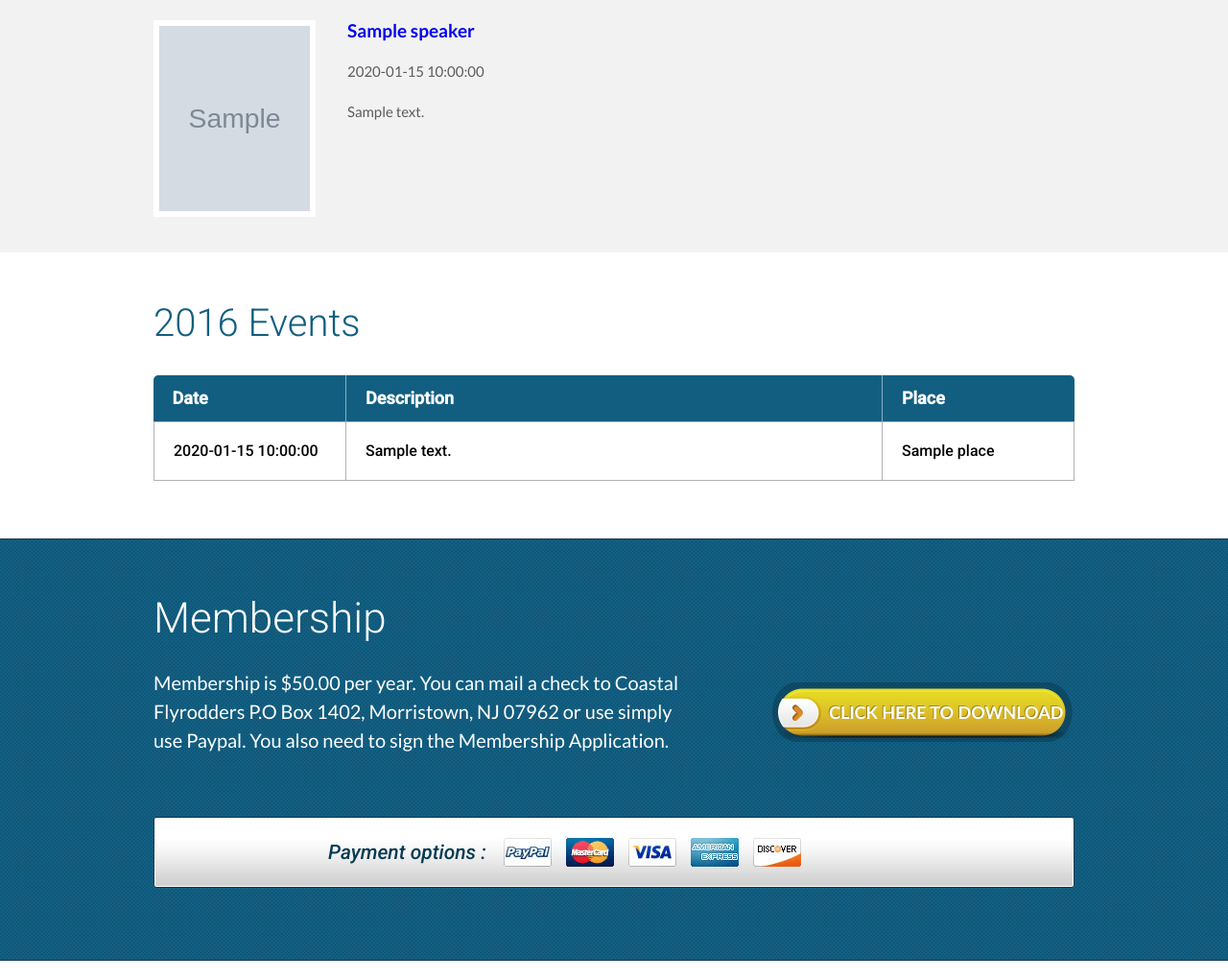
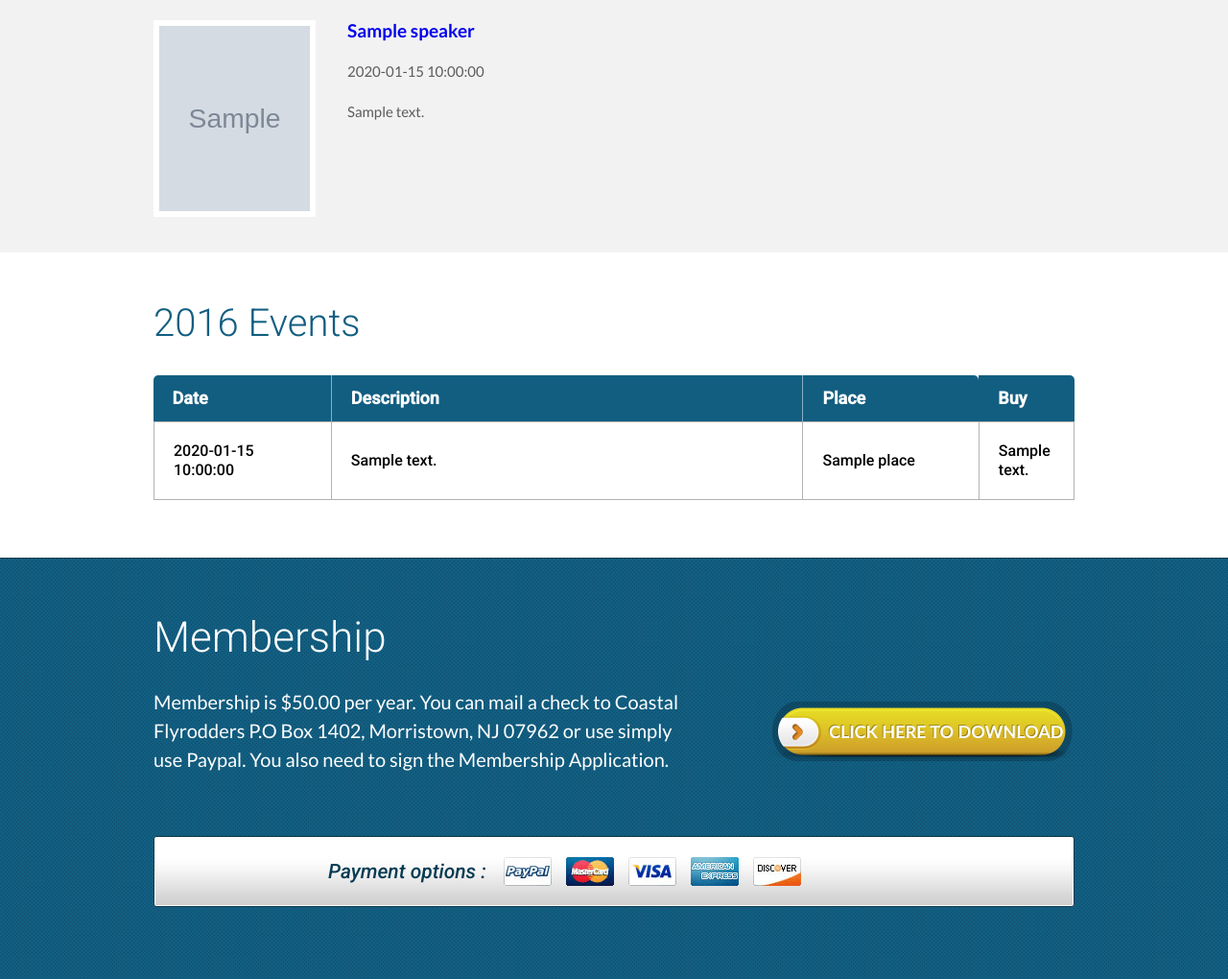
Before and after one commit to CrabbyPete/coastalflyrodders, a Flask app: template templates/main.html in a window 1280 px wide. Shown: the part 740-1760 px from the top of the page at 96% size. Run offline with Flask 2, Linux system fonts and the light colour scheme; the template is opened without the code that fills it: most values are stand-ins (such as "Sample title", 1, 10 or a date in 2020); grey boxes marked "Sample" are stand-in pictures; some libraries are stand-ins or nearby versions.

```diff
--- a/main.py
+++ b/main.py
@@ -42,7 +42,8 @@ def index():
         day = datetime.strptime(row[0],"%m/%d/%Y")
         event_details.append( { 'date'    :day.strftime( "%a %B %d, %Y" ),
                                 'describe':row[1],
-                                'place'   :row[2]
+                                'place'   :row[2],
+                                'notes'   :row[3]
                               } )
 
     context = {'speakers':speaker_details, 'events':event_details}
--- a/templates/main.html
+++ b/templates/main.html
@@ -71,13 +71,15 @@
               	<th width="200" align="left" valign="middle" class="first">Date</th>
               	<th width="560" align="left" valign="middle" class="middle">Description</th>
               	<th width="200" align="left" valign="middle" class="last">Place</th>
+              	<th width="100" align="left" valign="middle" class="last">Buy</th>
             </tr>
             {% for event in events %}
             <tr>
             	<td align="left" valign="middle">{{event.date}}</td></td>
                 <td align="left" valign="middle">{{event.describe}}</td>
                 <td align="left" valign="middle">{{event.place}}</td>
-              </tr>
+                <td align="left" valign="middle">{{event.notes|safe}}</td>
+            </tr>
             {% endfor %}
           </table>
     </div>
```
